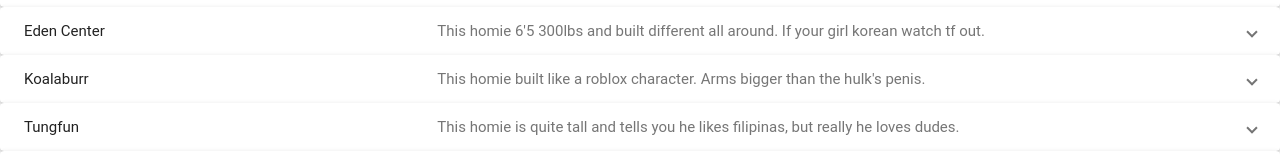
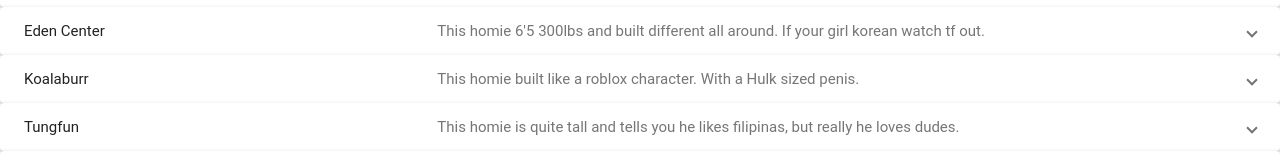
Before and after one commit to khoatrann/Johns-Portfolio, an Angular app: page /MyHomies in a window 1280 px wide. Shown: the part 169-329 px from the top of the page. Built offline with nearby package versions, Linux system fonts and the light colour scheme.

Commit message:
smol edit

```diff
--- a/src/app/my-homies/my-homies.component.html
+++ b/src/app/my-homies/my-homies.component.html
@@ -28,7 +28,7 @@
                 Koalaburr
             </mat-panel-title>
             <mat-panel-description>
-                This homie built like a roblox character. Arms bigger than the hulk's penis.
+                This homie built like a roblox character. With a Hulk sized penis.
             </mat-panel-description>
         </mat-expansion-panel-header>
         <img class="fit" src="../../assets/Khoa.jpeg" width="auto" height="500px">
```
